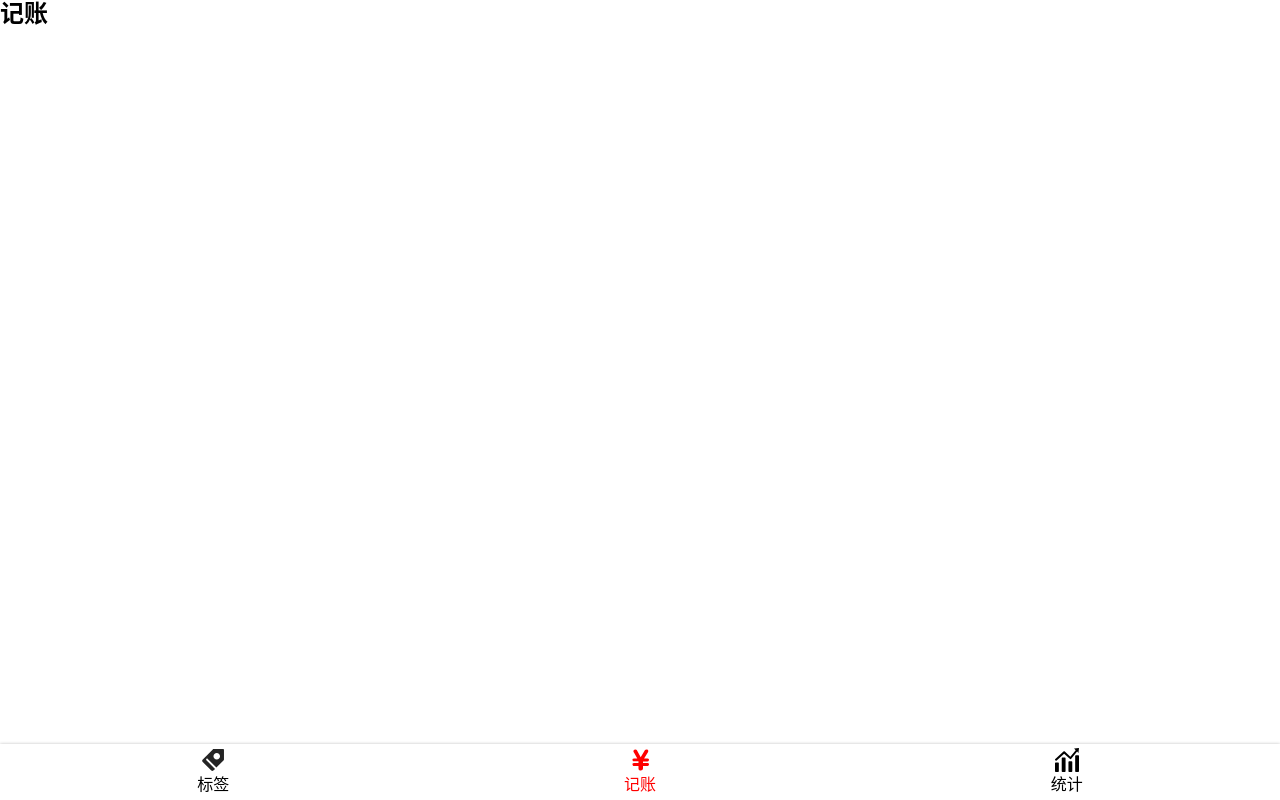
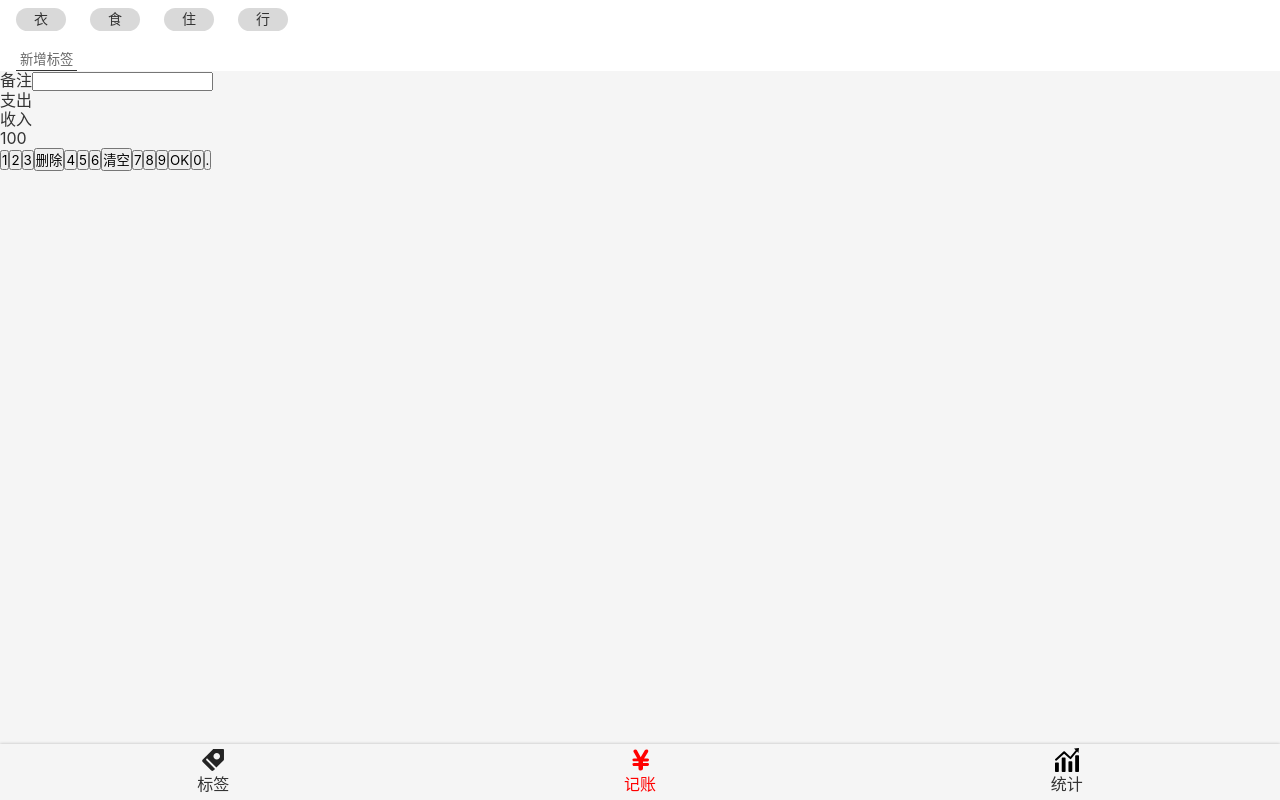
Before and after one commit to lgm11/morney-react, a React app: page /#/money in a window 1280 px wide. Built offline with nearby package versions, Linux system fonts and the light colour scheme; the HTML template or start-up script is replaced by a standard one.

Commit message:
Money.tsx之TagsSection UI完成

```diff
--- a/src/App.tsx
+++ b/src/App.tsx
@@ -5,14 +5,19 @@
   Route,
   Redirect
 } from "react-router-dom";
+import styled from 'styled-components';
 import Money from 'views/Money';
 import NoMatch from 'views/NoMatch';
 import Statistics from 'views/Statistics';
 import Tags from 'views/Tags';
 
+const AppWrapper = styled.div`
+  color:#333;
+`
 function App() {
   return (
-    <Router>
+    <AppWrapper>
+      <Router>
       <Switch>
         <Route path="/tags">
           <Tags />
@@ -29,6 +34,7 @@
         </Route>
       </Switch>
     </Router>
+    </AppWrapper>
   );
 }
 
--- a/src/index.scss
+++ b/src/index.scss
@@ -23,6 +23,10 @@
   font-family: $font-hei;
   font-size: 16px;
   line-height: 1.2;
+  background: #f5f5f5;
+}
+button {
+  font-family: inherit;
 }
 .icon {
   width: 1em;
--- a/src/views/Money.tsx
+++ b/src/views/Money.tsx
@@ -1,10 +1,85 @@
 import Layout from 'components/Layout';
 import React from 'react';
+import styled from 'styled-components';
+
+const TagsSection = styled.section`
+  background: #FFFFFF;
+  padding:0 16px;
+  > ol{
+    margin:0 -12px;
+    > li{
+      background: #D9D9D9;
+      border-radius: 18px;
+      display:inline-block;
+      padding:3px 18px;
+      font-size:14px;
+      margin:8px 12px;
+    }
+  }
+  > button{
+    background:none;
+    border:none;
+    padding:2px 4px;
+    border-bottom:1px solid #333;
+    color:#666;
+    margin-top: 8px;
+  }
+`
+const NotesSection = styled.section`
+
+`
+const CategorySection = styled.section`
+
+`
+const NumberPadSection = styled.section`
+
+`
 
 function Money() {
     return (
       <Layout>
-        <h2>记账</h2>
+        <TagsSection>
+          <ol>
+            <li>衣</li>
+            <li>食</li>
+            <li>住</li>
+            <li>行</li>
+          </ol>
+          <button>新增标签</button>
+        </TagsSection>
+        <NotesSection>
+          <label>
+            <span>备注</span>
+            <input type="text" />
+          </label>
+        </NotesSection>
+        <CategorySection>
+          <ul>
+            <li>支出</li>
+            <li>收入</li>
+          </ul>
+        </CategorySection>
+        <NumberPadSection>
+          <div>
+            100
+          </div>
+          <div>
+            <button>1</button>
+            <button>2</button>
+            <button>3</button>
+            <button>删除</button>
+            <button>4</button>
+            <button>5</button>
+            <button>6</button>
+            <button>清空</button>
+            <button>7</button>
+            <button>8</button>
+            <button>9</button>
+            <button>OK</button>
+            <button>0</button>
+            <button>.</button>
+          </div>
+        </NumberPadSection>
       </Layout>
     )
   }
```
